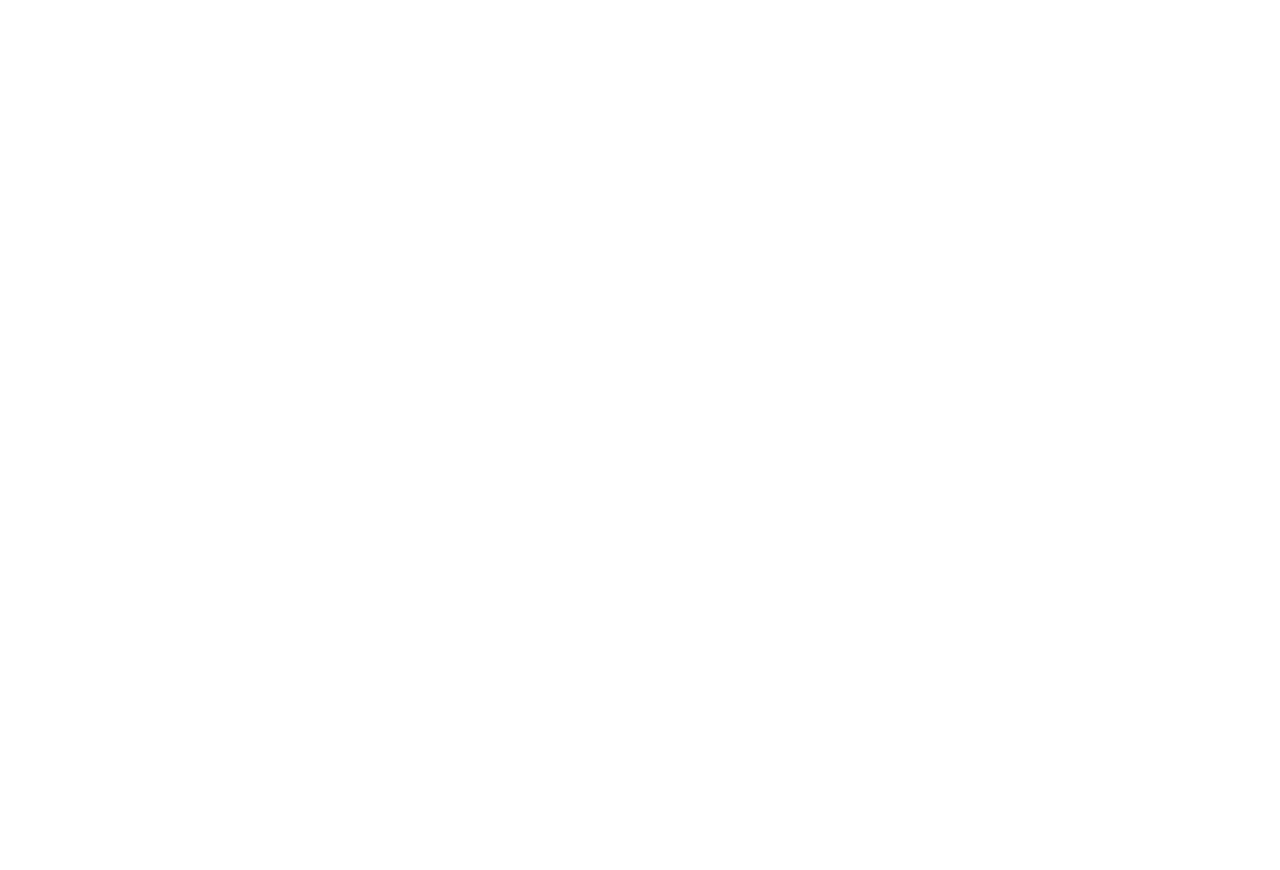
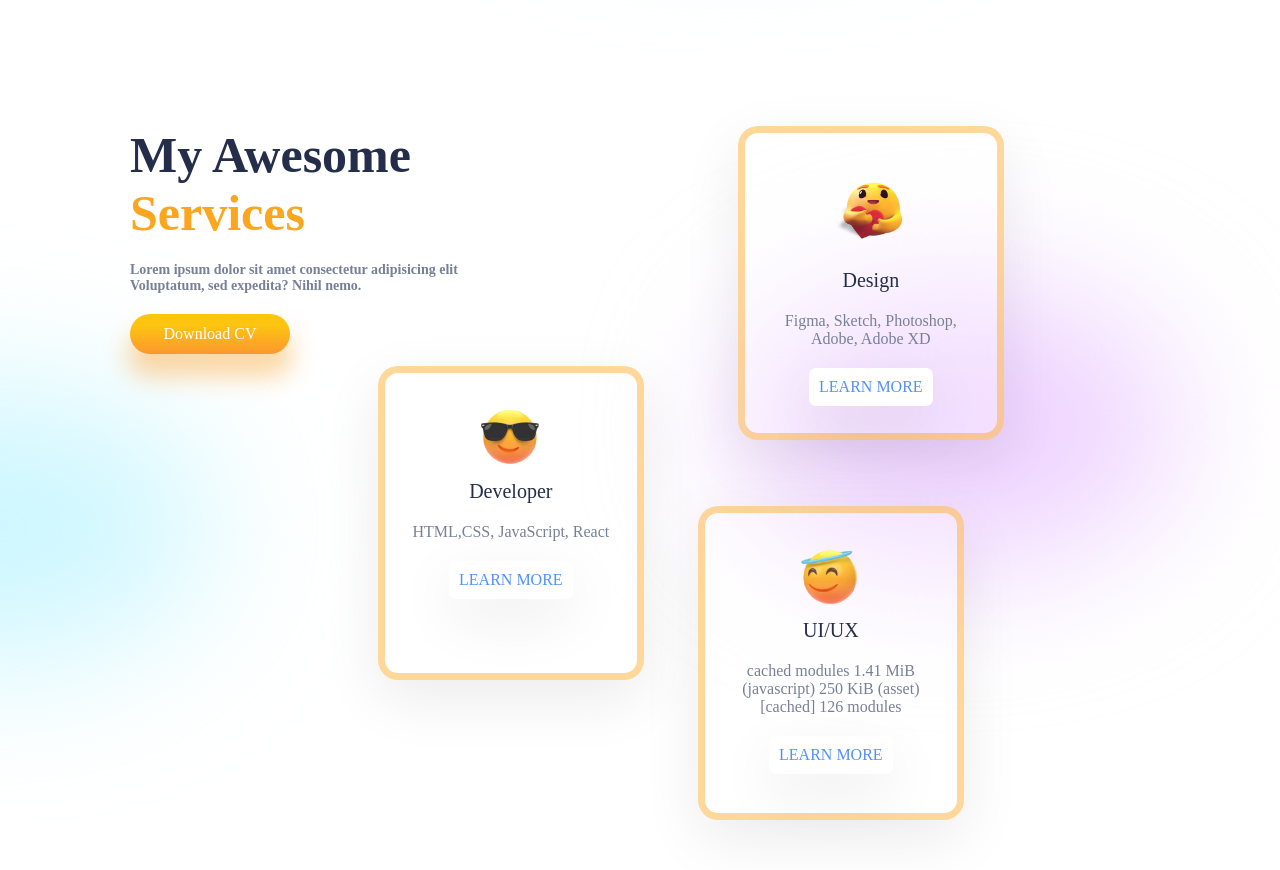
Before and after one commit to DulanjaliSenarathna/react-portfolio, a React (Create React App) app: page / in a window 1280 px wide. Shown: the part 880-1750 px from the top of the page. Before the commit the page ends 836 px from the top, so only its background shows below. Built offline with nearby package versions, Linux system fonts and the light colour scheme; a web font is replaced by a local one.

Commit message:
Services section done

```diff
--- a/src/App.js
+++ b/src/App.js
@@ -1,12 +1,14 @@
 import Navbar from "./Components/Navbar/Navbar";
 import './App.css'
 import Intro from "./Components/Intro/Intro";
+import Services from "./Components/Services/Services";
 
 function App() {
   return (
     <div className="App">
       <Navbar/>
       <Intro/>
+      <Services/>
     </div>
   );
 }
--- /dev/null
+++ b/src/Components/Card/Card.css
@@ -0,0 +1,36 @@
+.card{
+    width:10rem;
+    height:13rem;
+    position:absolute;
+    display:flex;
+    flex-direction:column;
+    gap:1rem;
+    align-items:center;
+    width:10rem;
+    text-align:center;
+    background:rgba(255,255,255,0.26);
+    border: 7px solid var(--orangeCard);
+    box-shadow: var(--boxShadow);
+    border-radius:20px;
+    padding: 0px 26px 2rem 26px;
+}
+
+.card span:nth-of-type(2){
+    color: var(--gray);
+    font-size: 16px;
+}
+
+.card > img {
+    transform: scale(0.6);
+    margin-bottom: -2rem;
+}
+
+.c-button{
+    background: #ffffff;
+    box-shadow: 0px 19px 60px rgba(0,0,0,0.08);
+    border-radius:7px;
+    border:none;
+    padding:10px;
+    font-size: 16px;
+    color: #5290fd;
+}
--- /dev/null
+++ b/src/Components/Card/Card.jsx
@@ -0,0 +1,17 @@
+import React from 'react'
+import './Card.css'
+
+const Card = ({emoji, heading, detail}) => {
+  return (
+    <div className='card'>
+        <img src={emoji} alt="" />
+        <span>{heading}</span>
+        <span>{detail}</span>
+        <button className="c-button">
+            LEARN MORE
+        </button>
+    </div>
+  )
+}
+
+export default Card
--- /dev/null
+++ b/src/Components/Services/Services.css
@@ -0,0 +1,57 @@
+.services{
+    padding: 0 3rem 0 3rem;
+    display: flex;
+    height: 90vh;
+    margin-bottom: 8rem;
+    margin-top: 9rem;
+    margin-bottom: 13rem;
+}
+
+.awesome{
+    display: flex;
+    flex-direction:column;
+    position: relative;
+}
+
+.awesome> :nth-child(1){
+    color: var(--black);
+    font-size: 2.5rem;
+    font-weight:bold;
+}
+
+.awesome> :nth-child(2){
+    color: var(--orange);
+    font-size: 2.5rem;
+    font-weight:bold;
+}
+
+.awesome> :nth-child(3){
+    color: var(--gray);
+    font-size: 14px;
+    font-weight:bold;
+    margin-top:1rem;
+}
+
+.s-button{
+    width: 8rem;
+    height:2rem;
+    margin-top:1rem;
+}
+
+.cards{
+    position:relative;
+}
+
+.cards>*{
+    position:absolute;
+}
+
+.s-blur2{
+    left:14rem;
+    top:8rem;
+}
+
+.s-blur1{
+    top: 13rem;
+    left: -18rem;
+}
--- /dev/null
+++ b/src/Components/Services/Services.jsx
@@ -0,0 +1,54 @@
+import React from 'react'
+import './Services.css'
+import HeartImoji from "../../img/heartemoji.png"
+import Glasses from '../../img/glasses.png'
+import Humble from '../../img/humble.png'
+import Card from '../Card/Card'
+import Resume from './resume.pdf'
+
+const Services = () => {
+  return (
+    <div className="services">
+        {/*left side*/}
+        <div className="awesome">
+            <span>My Awesome</span>
+            <span>Services</span>
+            <span>Lorem ipsum dolor sit amet consectetur adipisicing elit <br /> Voluptatum, sed expedita? Nihil nemo.</span>
+            <a href={Resume} download><button className='button s-button'>Download CV</button></a>
+
+            <div className='blur s-blur1' style={{background: "#ABF1FF94"}}></div>
+        </div>
+        {/*right side*/}
+        <div className="cards">
+              <div style={{left:'14rem'}}>
+                <Card
+                emoji = {HeartImoji}
+                heading = {'Design'}
+                detail = {"Figma, Sketch, Photoshop, Adobe, Adobe XD"}
+                />
+              </div>
+
+              {/*second card */}
+              <div style={{top: "12rem",left:'-4rem'}}>
+                <Card
+                emoji = {Glasses}
+                heading = {'Developer'}
+                detail = {"HTML,CSS, JavaScript, React"}
+                />
+              </div>
+
+               {/*3rd card */}
+               <div style={{top: "19rem",left:'12rem'}}>
+                <Card
+                emoji = {Humble}
+                heading = {'UI/UX'}
+                detail = {"cached modules 1.41 MiB (javascript) 250 KiB (asset) [cached] 126 modules"}
+                />
+              </div>
+              <div className='blur s-blur2' style={{background:"var(--purple)"}}></div>
+        </div>
+    </div>
+  )
+}
+
+export default Services
```
Also changed, not shown: 1 other file (tests, documents, lock files or other folders).
